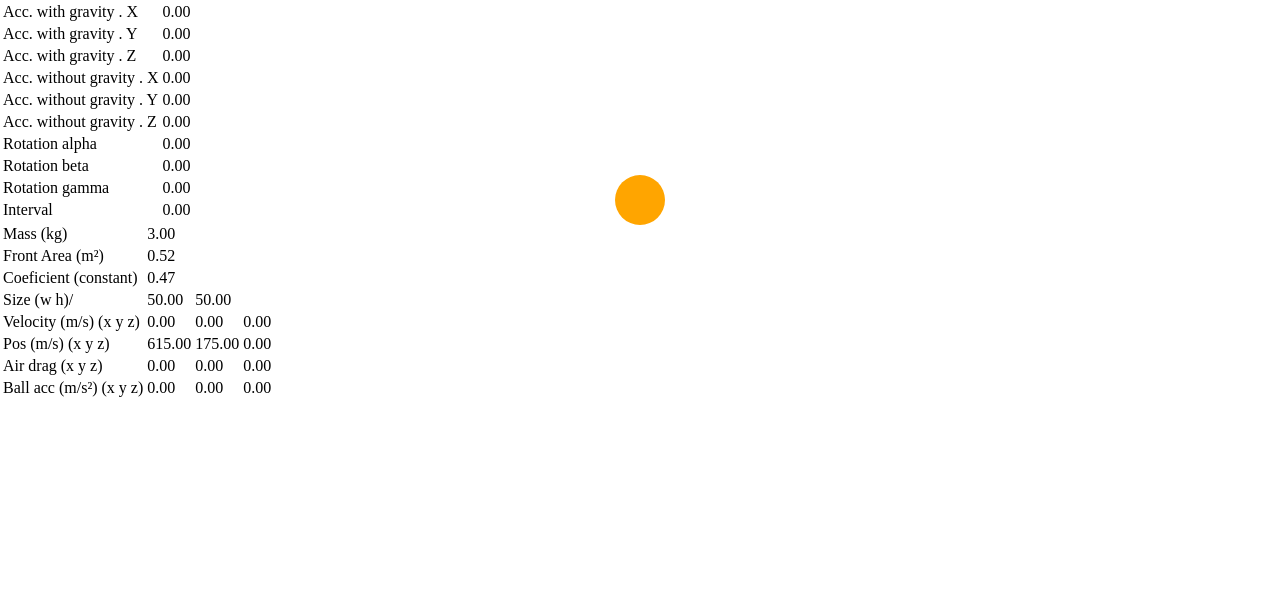
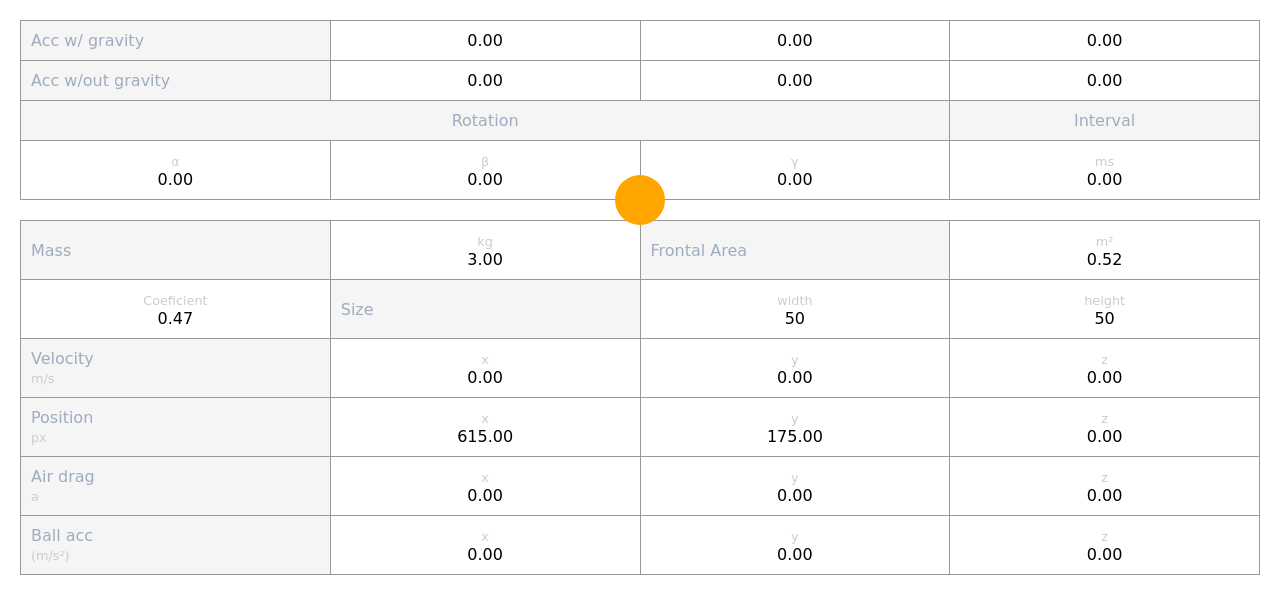
Before and after one commit to rcheruti/PocketBook_Responsive_HTML, a plain HTML site: page Accelerometer/index.html in a window 1280 px wide. Drawn offline with Linux system fonts and the light colour scheme.

Commit message:
Add styles to the tables Change some default values

```diff
--- a/Accelerometer/ball.js
+++ b/Accelerometer/ball.js
@@ -6,7 +6,7 @@
   // constructor
   function Ball( node ){
     this.mass = 3.0 ;   // kg, mass of the ball
-    this.coeficient = 0.47 ; // this number is a constant; this is for a Sphere
+    this.coeficient = 0.47 ; // this number is a constant; this is for a Sphere; see "Reynolds number"
     this.el = node ;
     this.elStyle = window.getComputedStyle( node ) ;
     this.width = parseFloat(this.elStyle.width) ;   // width px
@@ -51,23 +51,24 @@
   };
 
   // detect if this ball is inside the box. Put the ball inside if needed
+  var refletion = -0.5 ;
   Ball.prototype.insideBox = function( top, right, bottom, left ){
     if( this.x < left ){
       this.x = left ;
-      this.vX *= -0.8 ; // change direction
+      this.vX *= refletion ; // change direction
     }
     if( this.y < top ){
       this.y = top ;
-      this.vY *= -0.8 ; // change direction
+      this.vY *= refletion ; // change direction
     }
 
     if( this.x + this.width > right ){
       this.x = right - this.width ;
-      this.vX *= -0.8 ; // change direction
+      this.vX *= refletion ; // change direction
     }
     if( this.y + this.height > bottom ){
       this.y = bottom - this.height ;
-      this.vY *= -0.8 ; // change direction
+      this.vY *= refletion ; // change direction
     }
     return this;
   };
--- a/Accelerometer/index.css
+++ b/Accelerometer/index.css
@@ -1,9 +1,56 @@
-
+*{
+  box-sizing: border-box;
+}
 html, body{
   margin: 0;
   padding: 0;
   height: 100%;
   width: 100%;
+  font-family: cursive, monospace ;
+  font-size: 16px;
+}
+
+@media screen and (max-width: 600px){
+  html, body{
+    font-size: 12px;
+  }
+}
+
+/*  The data tables  */
+.motionSupported{
+  padding: 20px;
+  width: 100%;
+  height: 100%;
+  overflow: auto;
+}
+
+.motionSupported table{
+  width: 100%;
+  border-collapse: collapse;
+  margin-bottom: 20px;
+}
+.motionSupported table:last-of-type{
+  margin-bottom: 0;
+}
+.motionSupported table tr td{
+  border: 1px solid #999;
+  width: 25%;
+  padding: 10px;
+  text-align: center;
+}
+.motionSupported table .header{
+  color: #9facbf;
+  background: #f5f5f5;
+}
+.motionSupported table .header.left{
+  text-align: left !important;
+}
+.motionSupported table .subheader{
+  color: #ccc;
+  font-size: 0.8em;
+}
+.motionSupported table .subheader.red{
+  color: #d0b19e;
 }
 
 
--- a/Accelerometer/index.html
+++ b/Accelerometer/index.html
@@ -26,54 +26,50 @@
 
           <!--  Acceleration including gravity  -->
           <tr>
-            <td>Acc. with gravity . X</td>
+            <td class="header left">Acc w/ gravity</td>
             <td class="accGravityX">#</td>
-          </tr>
-          <tr>
-            <td>Acc. with gravity . Y</td>
             <td class="accGravityY">#</td>
-          </tr>
-          <tr>
-            <td>Acc. with gravity . Z</td>
             <td class="accGravityZ">#</td>
           </tr>
 
           <!--  Acceleration without gravity  -->
           <tr>
-            <td>Acc. without gravity . X</td>
+            <td class="header left">Acc w/out gravity</td>
             <td class="accX">#</td>
-          </tr>
-          <tr>
-            <td>Acc. without gravity . Y</td>
             <td class="accY">#</td>
-          </tr>
-          <tr>
-            <td>Acc. without gravity . Z</td>
             <td class="accZ">#</td>
           </tr>
 
-          <!--  Rotation rate  -->
+
+          <!--  Rotation rate and data collection Interval  -->
           <tr>
-            <td>Rotation alpha</td>
-            <td class="accAlpha">#</td>
+            <td colspan="3" class="header">Rotation</td>
+            <td class="header">Interval</td>
           </tr>
           <tr>
-            <td>Rotation beta</td>
-            <td class="accBeta">#</td>
-          </tr>
-          <tr>
-            <td>Rotation gamma</td>
-            <td class="accGamma">#</td>
-          </tr>
+            <td>
+              <span class="subheader">α</span><br/>
+              <span class="accAlpha">#</span>
+            </td>
+            <td>
+              <span class="subheader">β</span><br/>
+              <span class="accBeta">#</span>
+            </td>
+            <td>
+              <span class="subheader">γ</span><br/>
+              <span class="accGamma">#</span>
+            </td>
 
-          <!--  Interval  -->
-          <tr>
-            <td>Interval</td>
-            <td class="accInterval">#</td>
+            <td>
+              <span class="subheader">ms</span><br/>
+              <span class="accInterval">#</span>
+            </td>
           </tr>
 
         </tbody>
       </table>
+
+      <!-- ==================================================== -->
 
       <!--  Info about the ball  -->
       <table class="ballData">
@@ -81,60 +77,111 @@
 
           <!--  Ball general info  -->
           <tr>
-            <td>Mass (kg)</td>
-            <td class="ballMass">#</td>
-            <td></td>
-            <td></td>
+            <td class="header left">Mass</td>
+            <td>
+              <span class="subheader">kg</span><br/>
+              <span class="ballMass">#</span>
+            </td>
+            <td class="header left">Frontal Area</td>
+            <td>
+              <span class="subheader">m²</span><br/>
+              <span class="ballArea">#</span>
+            </td>
           </tr>
           <tr>
-            <td>Front Area (m²)</td>
-            <td class="ballArea">#</td>
-            <td></td>
-            <td></td>
-          </tr>
-          <tr>
-            <td>Coeficient (constant)</td>
-            <td class="ballCoeficient" >#</td>
-            <td></td>
-            <td></td>
-          </tr>
-          <tr>
-            <td>Size (w h)/</td>
-            <td class="ballWidth">#</td>
-            <td class="ballHeight">#</td>
-            <td></td>
+            <td>
+              <span class="subheader">Coeficient</span><br/>
+              <span class="ballCoeficient">#</span>
+            </td>
+            <td class="header left">Size</td>
+            <td>
+              <span class="subheader">width</span><br/>
+              <span class="ballWidth">#</span>
+            </td>
+            <td>
+              <span class="subheader">height</span><br/>
+              <span class="ballHeight">#</span>
+            </td>
           </tr>
 
           <!--  Ball velocity info  -->
           <tr>
-            <td>Velocity (m/s) (x y z)</td>
-            <td class="ballVelX">#</td>
-            <td class="ballVelY">#</td>
-            <td class="ballVelZ">#</td>
+            <td class="header left">
+              <span class="">Velocity</span><br/>
+              <span class="subheader">m/s</span>
+            </td>
+            <td>
+              <span class="subheader">x</span><br/>
+              <span class="ballVelX">#</span>
+            </td>
+            <td>
+              <span class="subheader">y</span><br/>
+              <span class="ballVelY">#</span>
+            </td>
+            <td>
+              <span class="subheader">z</span><br/>
+              <span class="ballVelZ">#</span>
+            </td>
           </tr>
 
           <!--  Ball positions info  -->
           <tr>
-            <td>Pos (m/s) (x y z)</td>
-            <td class="ballPosX">#</td>
-            <td class="ballPosY">#</td>
-            <td class="ballPosZ">#</td>
+            <td class="header left">
+              <span class="">Position</span><br/>
+              <span class="subheader">px</span>
+            </td>
+            <td>
+              <span class="subheader">x</span><br/>
+              <span class="ballPosX">#</span>
+            </td>
+            <td>
+              <span class="subheader">y</span><br/>
+              <span class="ballPosY">#</span>
+            </td>
+            <td>
+              <span class="subheader">z</span><br/>
+              <span class="ballPosZ">#</span>
+            </td>
           </tr>
 
           <!--  Air drag force  -->
           <tr>
-            <td>Air drag (x y z)</td>
-            <td class="airDragX">#</td>
-            <td class="airDragY">#</td>
-            <td class="airDragZ">#</td>
+            <td class="header left">
+              <span class="">Air drag</span><br/>
+              <span class="subheader">a</span>
+            </td>
+            <td>
+              <span class="subheader">x</span><br/>
+              <span class="airDragX">#</span>
+            </td>
+            <td>
+              <span class="subheader">y</span><br/>
+              <span class="airDragY">#</span>
+            </td>
+            <td>
+              <span class="subheader">z</span><br/>
+              <span class="airDragZ">#</span>
+            </td>
           </tr>
 
           <!--  Ball acceleration  -->
           <tr>
-            <td>Ball acc (m/s²) (x y z)</td>
-            <td class="ballAccX">#</td>
-            <td class="ballAccY">#</td>
-            <td class="ballAccZ">#</td>
+            <td class="header left">
+              <span class="">Ball acc</span><br/>
+              <span class="subheader">(m/s²)</span>
+            </td>
+            <td>
+              <span class="subheader">x</span><br/>
+              <span class="ballAccX">#</span>
+            </td>
+            <td>
+              <span class="subheader">y</span><br/>
+              <span class="ballAccY">#</span>
+            </td>
+            <td>
+              <span class="subheader">z</span><br/>
+              <span class="ballAccZ">#</span>
+            </td>
           </tr>
 
         </tbody>
--- a/Accelerometer/index.js
+++ b/Accelerometer/index.js
@@ -67,8 +67,8 @@ function initMotion(){
     $('.ballData .ballMass').textContent = ball.mass.toFixed(2) ;
     $('.ballData .ballArea').textContent = ball.area.toFixed(2) ;
     $('.ballData .ballCoeficient').textContent = ball.coeficient.toFixed(2) ;
-    $('.ballData .ballWidth').textContent = ball.width.toFixed(2) ;
-    $('.ballData .ballHeight').textContent = ball.height.toFixed(2) ;
+    $('.ballData .ballWidth').textContent = ball.width.toFixed(0) ;
+    $('.ballData .ballHeight').textContent = ball.height.toFixed(0) ;
 
     $('.ballData .ballVelX').textContent = ball.vX.toFixed(2) ;
     $('.ballData .ballVelY').textContent = ball.vY.toFixed(2) ;
@@ -89,9 +89,10 @@ function initMotion(){
     var accelY = accFromForceMass( dragY, ball.mass ) || 0 ;
     var accelZ = accFromForceMass( dragZ, ball.mass ) || 0 ;
 
-    ball.vX += (accelX + world.xGravity) * ( world.motionInterval / 1000 ) || 0 ;
-    ball.vY += (accelY + world.yGravity) * ( world.motionInterval / 1000 ) || 0 ;
-    ball.vZ += (accelZ + world.zGravity) * ( world.motionInterval / 1000 ) || 0 ;
+    var accResist = 0.6 ; // to reduce the acceleration of an object
+    ball.vX += accResist* (accelX + world.xGravity) * ( world.motionInterval / 1000 ) || 0 ;
+    ball.vY += accResist* (accelY + world.yGravity) * ( world.motionInterval / 1000 ) || 0 ;
+    ball.vZ += accResist* (accelZ + world.zGravity) * ( world.motionInterval / 1000 ) || 0 ;
 
     ball.x += metersToPixels( ball.vX * ( world.motionInterval / 1000 ) ) || 0 ;
     ball.y += metersToPixels( ball.vY * ( world.motionInterval / 1000 ) ) || 0 ;
--- a/Accelerometer/world.js
+++ b/Accelerometer/world.js
@@ -9,7 +9,7 @@
     this.width = parseFloat(this.elStyle.width) ;   // width px
     this.height = parseFloat(this.elStyle.height) ; // height px
 
-    this.airDensity = 1.2922 ; // density of the air, kg * m^-3
+    this.airDensity = 1.2922 ; // 1.2922: density of the air, kg * m^-3
     this.xGravity = 0 ; // acceleration by gravity, m/s^2
     this.yGravity = 0 ;
     this.zGravity = 0 ;
```
